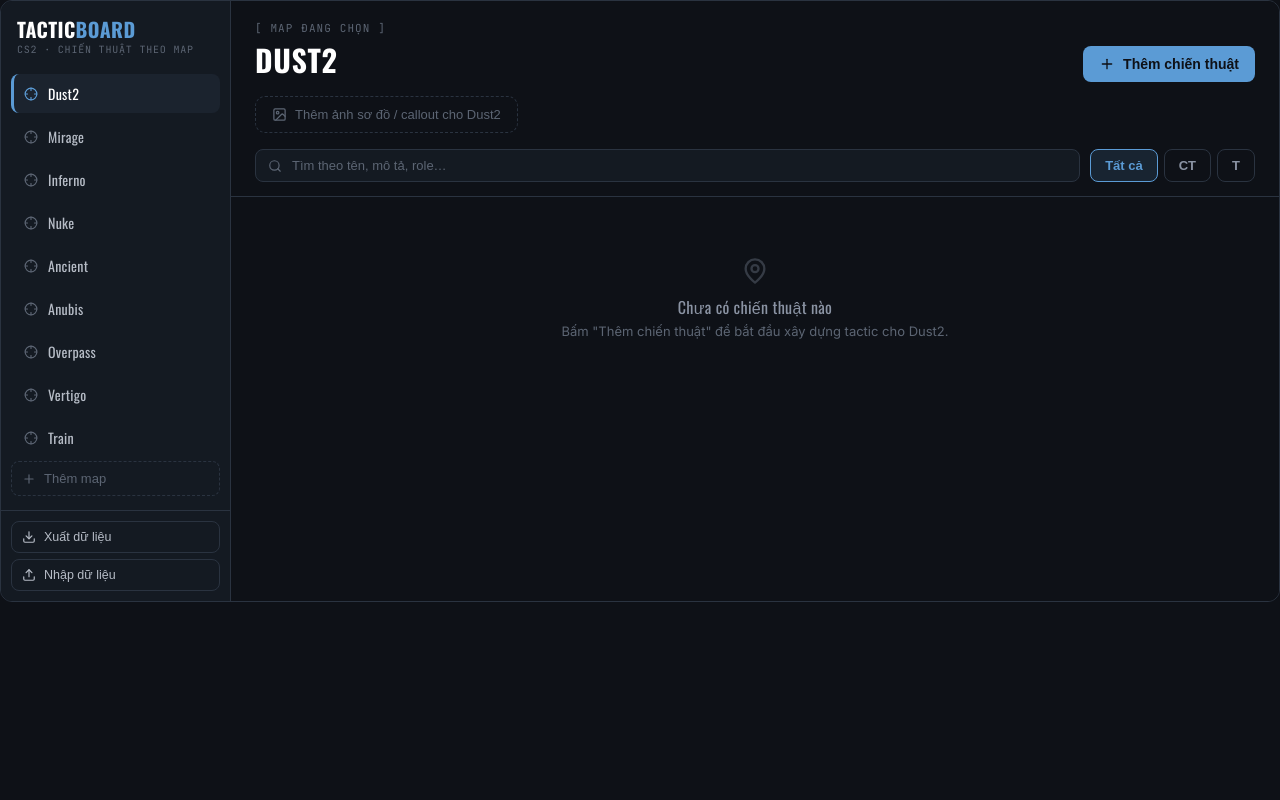
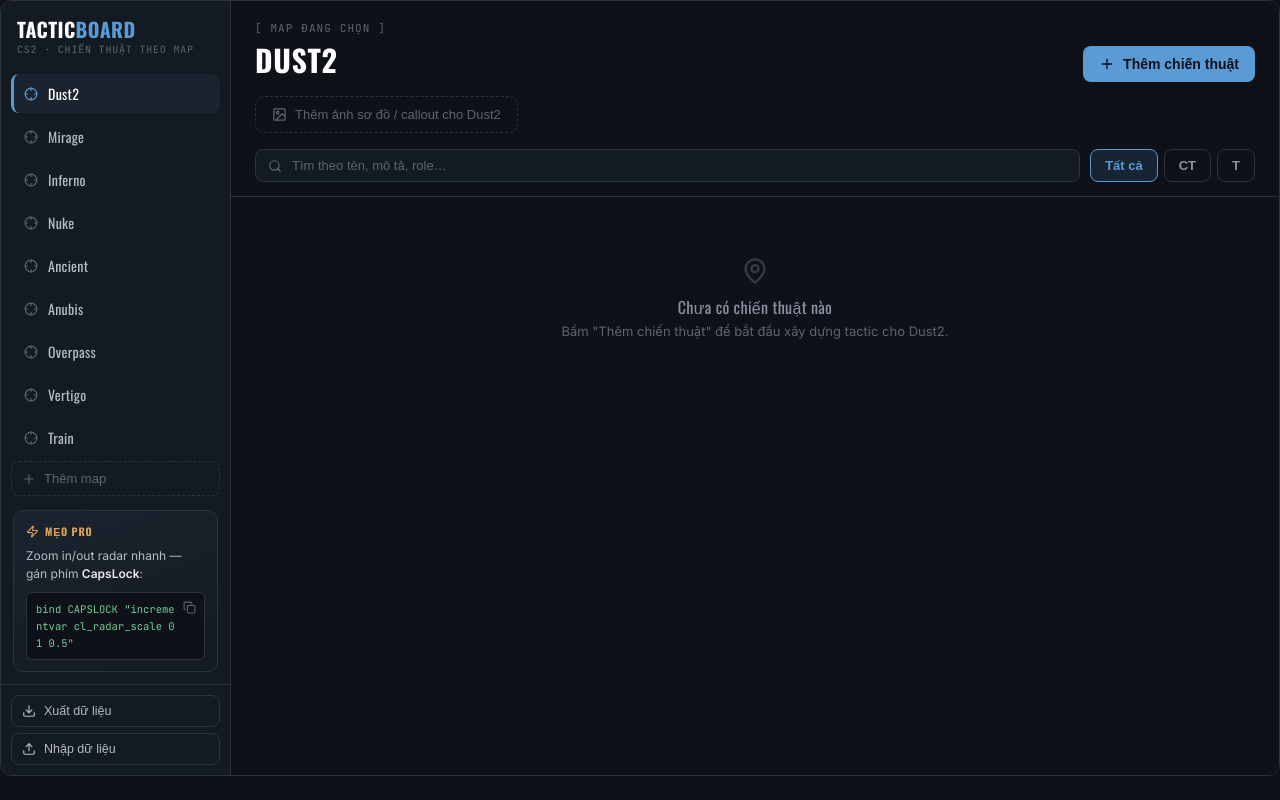
Before and after one commit to vechaikt01/cs2-tactics-board, a React (Vite) app: page / in a window 1280 px wide. Built offline with nearby package versions, Linux system fonts and the light colour scheme.

Commit message:
feat: add pro-tip card for radar zoom bind in sidebar

```diff
--- a/src/App.jsx
+++ b/src/App.jsx
@@ -2,7 +2,7 @@
 import {
   Plus, X, Trash2, Pencil, Play, ChevronDown, ChevronRight,
   Search, Shield, Swords, Image as ImageIcon, Link2, MapPin,
-  Loader2, Save, AlertTriangle, Crosshair, Download, Upload, GripVertical
+  Loader2, Save, AlertTriangle, Crosshair, Download, Upload, Zap, Copy, Check
 } from "lucide-react";
 
 /* ---------------------------------------------------------
@@ -249,6 +249,15 @@
   const importFileRef = useRef(null);
   const [importPending, setImportPending] = useState(null); // parsed data waiting confirmation
   const [importError, setImportError] = useState("");
+  const [tipCopied, setTipCopied] = useState(false);
+
+  const RADAR_TIP_CMD = 'bind CAPSLOCK "incrementvar cl_radar_scale 0 1 0.5"';
+  const handleCopyTip = () => {
+    const done = () => { setTipCopied(true); setTimeout(() => setTipCopied(false), 1500); };
+    if (navigator.clipboard?.writeText) {
+      navigator.clipboard.writeText(RADAR_TIP_CMD).then(done).catch(() => {});
+    }
+  };
 
   useEffect(() => {
     if (!selectedMap && maps.length) setSelectedMap(maps[0]);
@@ -344,13 +353,14 @@
     await persistTactics(applySubsetOrder(tactics, reordered));
   };
 
-  // Tích vào ô ghim: đưa dòng đó lên vị trí số 1 của danh sách đang hiển thị.
-  const handlePinToTop = async (id) => {
-    const idx = mapTactics.findIndex((t) => t.id === id);
-    if (idx <= 0) return; // đã ở đầu rồi, hoặc không tìm thấy
-    const reordered = [...mapTactics];
-    const [moved] = reordered.splice(idx, 1);
-    reordered.unshift(moved);
+  // Tích chọn ghim nhiều dòng: các dòng được tích sẽ dồn lên đầu, theo
+  // đúng thứ tự người dùng tích (tích trước lên trước, tích sau lên sau);
+  // những dòng không tích giữ nguyên thứ tự tương đối với nhau ở phía sau.
+  const handleApplyPinOrder = async (pinnedIds) => {
+    const pinnedSet = new Set(pinnedIds);
+    const pinned = pinnedIds.map((id) => mapTactics.find((t) => t.id === id)).filter(Boolean);
+    const rest = mapTactics.filter((t) => !pinnedSet.has(t.id));
+    const reordered = [...pinned, ...rest];
     await persistTactics(applySubsetOrder(tactics, reordered));
   };
 
@@ -534,6 +544,53 @@
               <Plus size={14} /> Thêm map
             </button>
           )}
+
+          {/* Mẹo pro */}
+          <div
+            style={{
+              margin: "14px 2px 4px",
+              padding: "12px 12px 11px",
+              borderRadius: 10,
+              border: "1px solid #2A3340",
+              background: "linear-gradient(160deg, #1B232E 0%, #141A22 100%)",
+            }}
+          >
+            <div style={{ display: "flex", alignItems: "center", gap: 6, marginBottom: 8 }}>
+              <Zap size={13} style={{ color: "#E0A458" }} />
+              <span
+                className="tac-display"
+                style={{ fontSize: 10.5, fontWeight: 700, color: "#E0A458", letterSpacing: "0.08em", textTransform: "uppercase" }}
+              >
+                Mẹo pro
+              </span>
+            </div>
+            <div style={{ fontSize: 12, color: "#B6BCC6", lineHeight: 1.5, marginBottom: 9 }}>
+              Zoom in/out radar nhanh — gán phím <span style={{ color: "#E8EAED", fontWeight: 600 }}>CapsLock</span>:
+            </div>
+            <div style={{ position: "relative" }}>
+              <code
+                className="tac-mono"
+                style={{
+                  display: "block", fontSize: 10.5, color: "#6FCF97", background: "#0E1117",
+                  border: "1px solid #2A3340", borderRadius: 6, padding: "8px 28px 8px 9px",
+                  lineHeight: 1.6, wordBreak: "break-all",
+                }}
+              >
+                {RADAR_TIP_CMD}
+              </code>
+              <button
+                onClick={handleCopyTip}
+                title="Sao chép lệnh"
+                className="tac-iconbtn"
+                style={{
+                  position: "absolute", top: 6, right: 6, background: "transparent", border: "none",
+                  color: tipCopied ? "#6FCF97" : "#5C6573", cursor: "pointer", padding: 3, display: "flex",
+                }}
+              >
+                {tipCopied ? <Check size={13} /> : <Copy size={13} />}
+              </button>
+            </div>
+          </div>
         </div>
 
         <div style={{ padding: "10px", borderTop: "1px solid #2A3340", display: "flex", flexDirection: "column", gap: 6 }}>
@@ -712,7 +769,7 @@
               onDelete={(t) => setConfirmDelete(t)}
               onImage={(url) => setLightbox(url)}
               onReorder={handleReorderTactic}
-              onPinToTop={handlePinToTop}
+              onApplyPinOrder={handleApplyPinOrder}
             />
           )}
         </div>
@@ -774,7 +831,7 @@
 /* ---------------------------------------------------------
    TACTICS TABLE (layout ngang kiểu spreadsheet)
 --------------------------------------------------------- */
-function TacticsTable({ tactics, onEdit, onDelete, onImage, onReorder, onPinToTop }) {
+function TacticsTable({ tactics, onEdit, onDelete, onImage, onReorder, onApplyPinOrder }) {
   const thStyle = {
     background: "#1E3FE0", color: "#fff", fontSize: 12.5, fontWeight: 700,
     textAlign: "left", padding: "10px 12px", position: "sticky", top: 0, zIndex: 2,
@@ -794,6 +851,7 @@
 
   const [dragId, setDragId] = useState(null);
   const [overId, setOverId] = useState(null);
+  const [pinnedOrder, setPinnedOrder] = useState([]); // ids theo đúng thứ tự đã tích chọn
 
   const handleDragStart = (id) => (e) => {
     setDragId(id);
@@ -815,6 +873,15 @@
   const handleDragEnd = () => {
     setDragId(null);
     setOverId(null);
+  };
+  const handlePinToggle = (id, checked) => {
+    setPinnedOrder((prev) => {
+      const next = checked
+        ? (prev.includes(id) ? prev : [...prev, id])
+        : prev.filter((x) => x !== id);
+      onApplyPinOrder?.(next);
+      return next;
+    });
   };
 
   return (
@@ -842,7 +909,9 @@
             onDragOverRow={handleDragOverRow(t.id)}
             onDropRow={handleDropRow(t.id)}
             onDragEnd={handleDragEnd}
-            onPinToTop={() => onPinToTop?.(t.id)}
+            isPinned={pinnedOrder.includes(t.id)}
+            pinRank={pinnedOrder.length > 1 ? pinnedOrder.indexOf(t.id) + 1 : 0}
+            onPinToggle={(checked) => handlePinToggle(t.id, checked)}
           />
         ))}
       </tbody>
@@ -852,7 +921,7 @@
 
 function TacticRows({
   index, tactic, onEdit, onDelete, onImage,
-  isDragOver, onDragStart, onDragOverRow, onDropRow, onDragEnd, onPinToTop,
+  isDragOver, onDragStart, onDragOverRow, onDropRow, onDragEnd, isPinned, pinRank, onPinToggle,
 }) {
   const meta = SIDE_META[tactic.side] || SIDE_META.CT;
   const Icon = meta.icon;
@@ -871,6 +940,17 @@
   };
   const hidePreview = () => setHoverPreview(null);
 
+  // Cho phép kéo thả bắt đầu từ bất kỳ đâu trong dòng, nhưng nếu người
+  // dùng đang bấm vào một phần tử có thể tương tác (nút, link, checkbox,
+  // ảnh thu nhỏ...) thì hủy việc kéo để không chặn mất cú click bình thường.
+  const handleRowDragStart = (e) => {
+    if (e.target.closest("button, input, a, .tac-thumb")) {
+      e.preventDefault();
+      return;
+    }
+    onDragStart(e);
+  };
+
   return (
     <>
       {assignments.map((a, i) => {
@@ -879,32 +959,42 @@
           <tr
             key={a.id}
             className="tac-fade-in"
+            draggable
+            onDragStart={handleRowDragStart}
+            onDragEnd={onDragEnd}
             onDragOver={onDragOverRow}
             onDrop={onDropRow}
+            title="Kéo dòng này để đổi thứ tự"
             style={{
               background: i % 2 === 0 ? "#141A22" : "#10151C",
               boxShadow: isDragOver ? "inset 0 2px 0 0 #5B9BD5" : "none",
+              cursor: "grab",
             }}
           >
             {i === 0 && (
               <td
                 rowSpan={rowSpan}
-                draggable
-                onDragStart={onDragStart}
-                onDragEnd={onDragEnd}
-                title="Kéo để đổi thứ tự"
-                style={{ ...tdBase, textAlign: "center", background: "#161B22", cursor: "grab" }}
+                style={{ ...tdBase, textAlign: "center", background: isPinned ? "#1F3A2C" : "#161B22" }}
               >
-                <div style={{ display: "flex", flexDirection: "column", alignItems: "center", gap: 7 }}>
-                  <GripVertical size={14} style={{ color: "#5C6573" }} />
+                <div style={{ display: "flex", alignItems: "center", justifyContent: "center", gap: 5 }}>
                   <input
                     type="checkbox"
-                    checked={false}
-                    onChange={(e) => { if (e.target.checked) onPinToTop?.(); }}
-                    title="Đưa dòng này lên đầu danh sách"
-                    style={{ cursor: "pointer", width: 14, height: 14 }}
-                    onClick={(e) => e.stopPropagation()}
+                    checked={!!isPinned}
+                    onChange={(e) => onPinToggle?.(e.target.checked)}
+                    title="Tích để đưa dòng này lên đầu — tích nhiều dòng theo thứ tự mong muốn"
+                    style={{ cursor: "pointer", width: 16, height: 16, accentColor: "#6FCF97" }}
                   />
+                  {pinRank > 0 && (
+                    <span
+                      title={`Thứ tự ghim: ${pinRank}`}
+                      style={{
+                        fontSize: 10, fontWeight: 700, color: "#6FCF97", background: "#6FCF9722",
+                        borderRadius: 4, padding: "1px 5px", lineHeight: 1.4,
+                      }}
+                    >
+                      {pinRank}
+                    </span>
+                  )}
                 </div>
               </td>
             )}
```
